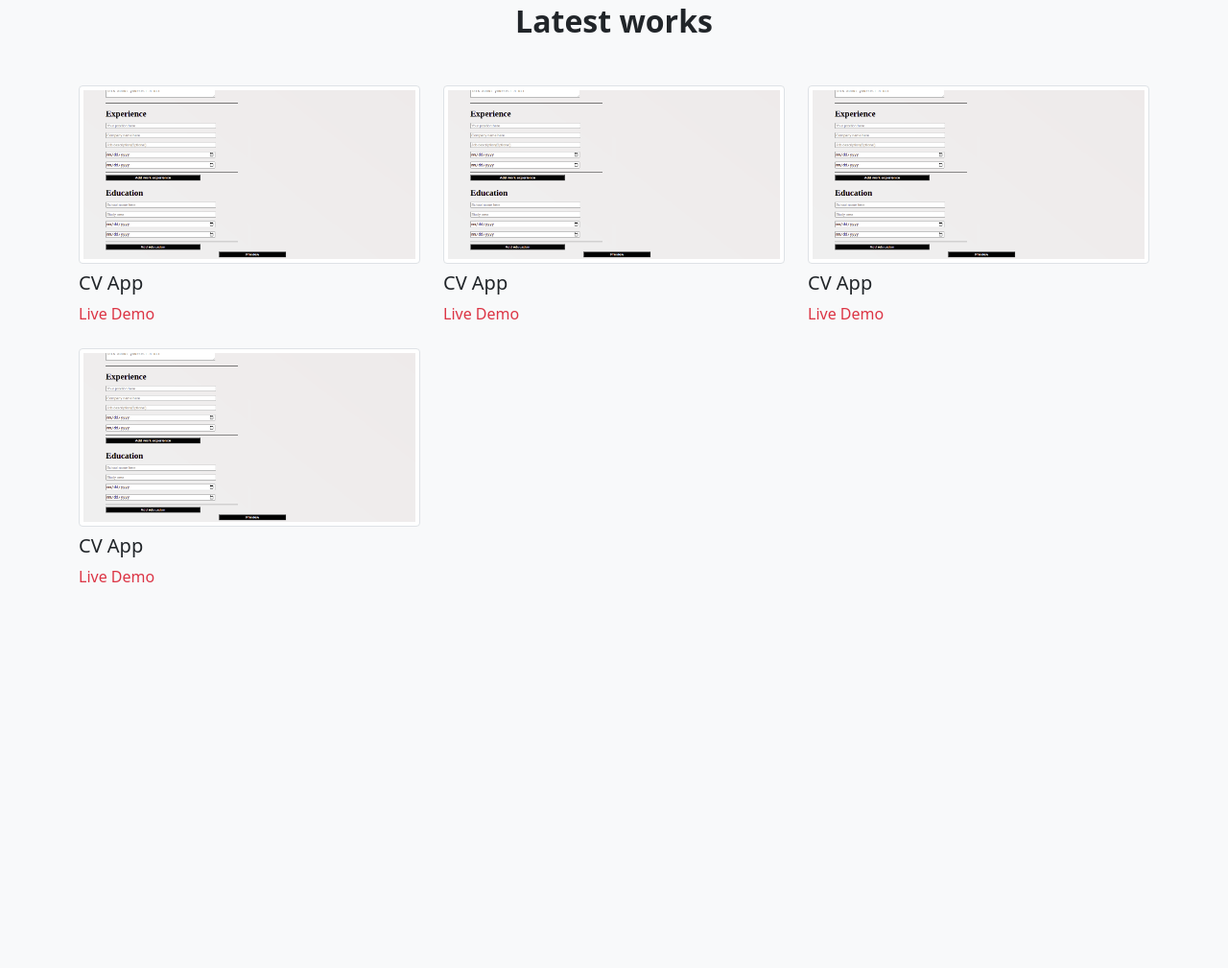
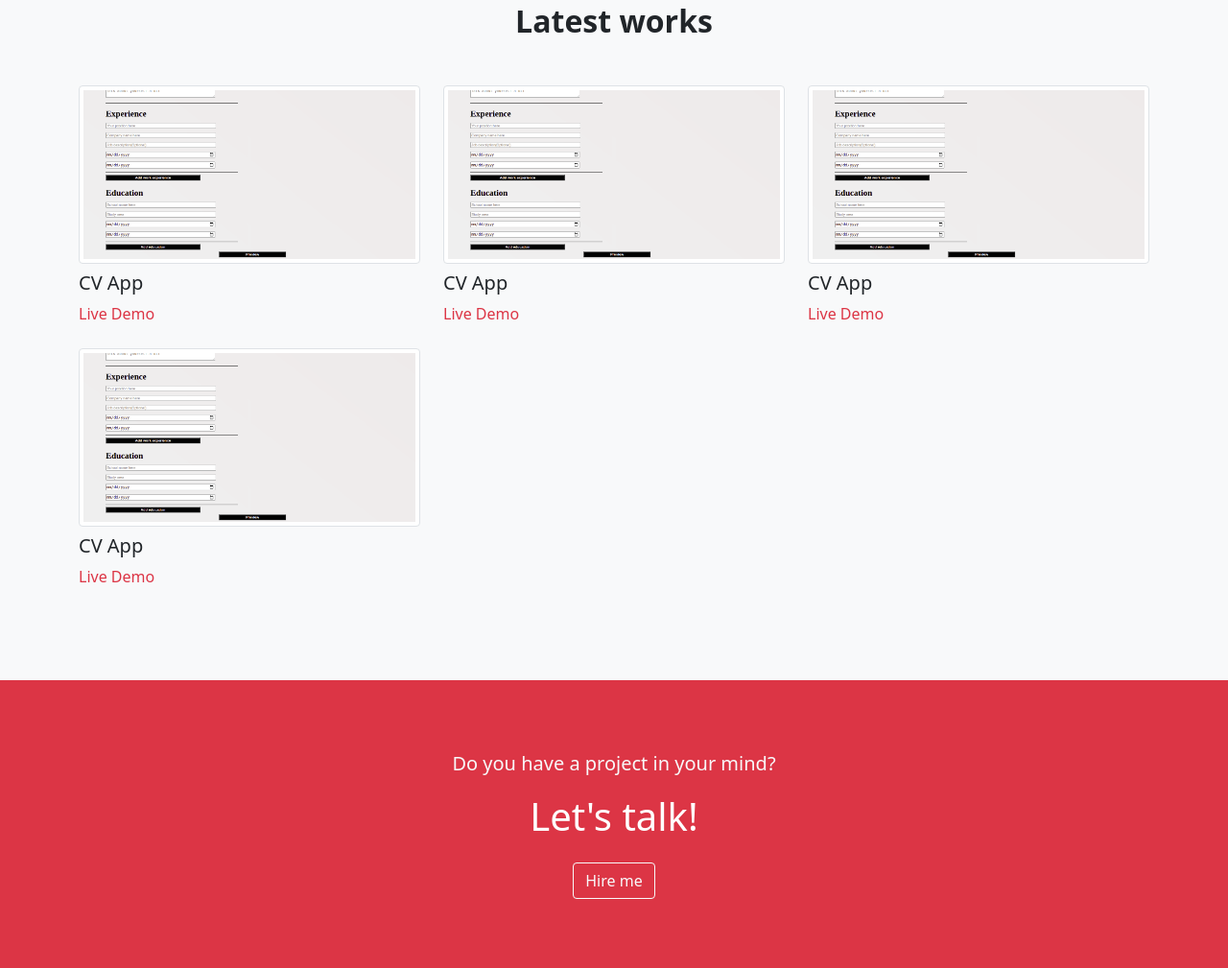
Before and after one commit to muratcan-yuksel/portfolio-1, a website: page index.html in a window 1280 px wide. Shown: the part 1483-2492 px from the top of the page at 96% size. Before the commit the page ends 2192 px from the top, so only its background shows below. Drawn offline with nearby package versions, Linux system fonts and the light colour scheme.

Commit message:
freelance part ended

```diff
--- a/index.html
+++ b/index.html
@@ -193,6 +193,19 @@
         </div>
     </section>
     <!-- portfolio section end -->
+    <!-- freelancer available section start -->
+    <section class="freelancer-available py-5 bg-danger">
+        <div class="container-lg py-4">
+            <div class="row justify-content-center">
+                <div class="col-lg-8 text-center">
+                    <p class="text-light fs-5">Do you have a project in your mind?</p>
+                    <h2 class="fs-1 text-white mb-4">Let's talk!</h2>
+                    <a href="#contact" class="btn btn-outline-light">Hire me</a>
+                </div>
+            </div>
+        </div>
+    </section>
+    <!-- freelancer available section end -->
     <!-- Optional JavaScript; choose one of the two! -->
 
     <!-- Option 1: Bootstrap Bundle with Popper -->
```
